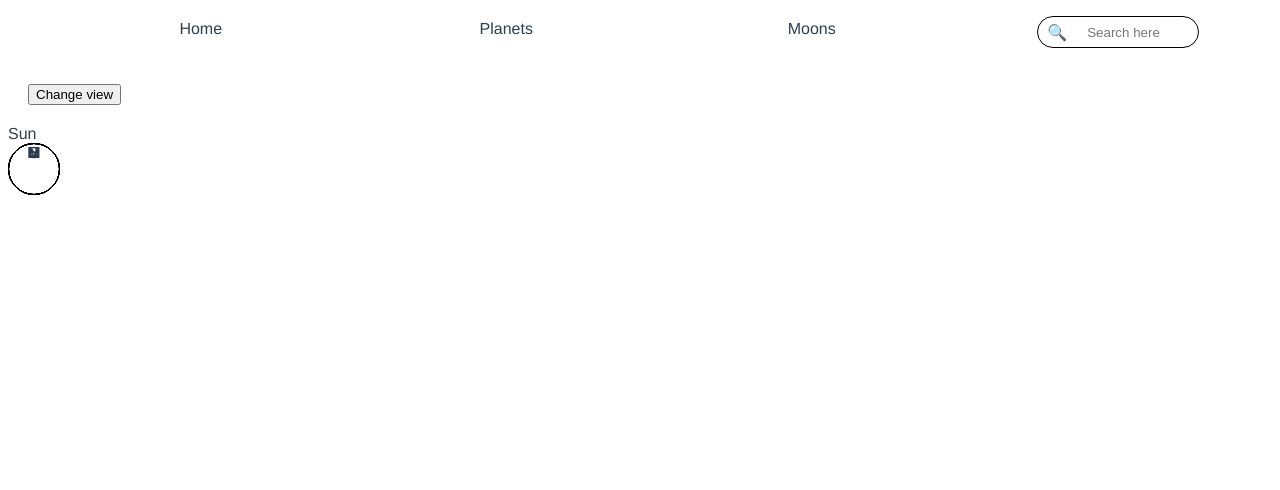
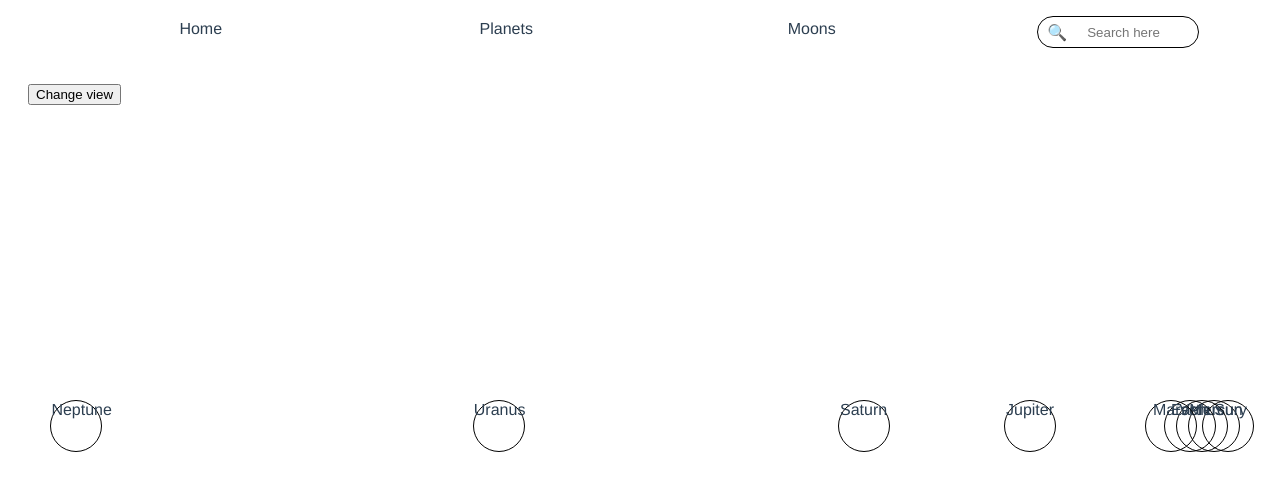
Before and after one commit to StuMcA/spacey, a Vue app in the folder client/: page / in a window 1280 px wide. Shown: the top 490 px of the page. Built offline with nearby package versions, Linux system fonts and the light colour scheme.

Commit message:
created planet item component

```diff
--- a/client/src/App.vue
+++ b/client/src/App.vue
@@ -1,10 +1,10 @@
 <template>
   <div id="app">
     <header>
-      <nav-bar />
+      <nav-bar :planets="planets"/>
     </header>
     <main>
-      <solar-system-container />
+      <solar-system-container :planets="planets"/>
     </main>
   </div>
 </template>
@@ -18,6 +18,21 @@ export default {
   components: {
     'nav-bar': NavBar,
     'solar-system-container': SolarSystemContainer
+  },
+  data() {
+    return {
+      // This array should be replaced with data from the api
+      planets: [
+        "Mercury",
+        "Venus",
+        "Earth",
+        "Mars",
+        "Jupiter",
+        "Saturn",
+        "Uranus",
+        "Neptune"
+      ]
+    }
   }
 }
 </script>
--- /dev/null
+++ b/client/src/components/PlanetItem.vue
@@ -0,0 +1,19 @@
+<template>
+  <div :id="planet.toLowerCase()" class="planet">
+      {{planet}}
+  </div>
+</template>
+
+<script>
+export default {
+    name: "planet-item",
+    props: [
+        "planet"
+    ]
+
+}
+</script>
+
+<style>
+
+</style>
--- a/client/src/components/PlanetList.vue
+++ b/client/src/components/PlanetList.vue
@@ -11,18 +11,12 @@ export default {
 
 data() {
     return {
-        planets: [
-            "Mercury",
-            "Venus",
-            "Earth",
-            "to",
-            "be",
-            "replaced",
-            "with",
-            "api data"
-        ]
+
     }
-}
+},
+props: [
+    "planets"
+]
 
 }
 </script>
--- a/client/src/components/SolarSystemContainer.vue
+++ b/client/src/components/SolarSystemContainer.vue
@@ -2,30 +2,36 @@
     <section>
         <button>Change view</button>
         <section id="solar-system">
-            <div id="sun">Sun</div>
-            <div id="mercury" class="planet">M</div>
-            <div id="venus" class="planet">V</div>
-            <div id="earth" class="planet">E</div>
-            <div id="mars" class="planet">M</div>
-            <div id="jupiter" class="planet">J</div>
-            <div id="saturn" class="planet">S</div>
-            <div id="uranus" class="planet">U</div>
-            <div id="neptune" class="planet">N</div>
+            <div id="sun" class="planet">Sun</div>
+            <planet-item v-for="(planet, index) in planets" :key="index" :planet="planet" />
         </section>
     </section>
 </template>
 
 <script>
+import PlanetItem from './PlanetItem.vue'
+
 export default {
-    name: "solar-system-container"
+    name: "solar-system-container",
+    props: [
+        "planets"
+    ],
+    components: {
+        "planet-item": PlanetItem,
+    }
 
 }
 </script>
 
-<style scoped>
+<style>
 
 button {
     margin: 20px auto 20px 20px;
+}
+
+#solar-system {
+    width: 100%;
+    height: 800px;
 }
 
 .planet {
@@ -35,8 +41,52 @@ button {
     border-radius: 50%;
     position: absolute;
     text-align: center;
+    top: 50%;
+}
+
+#sun {
+    right: 2%;
+}
+
+#mercury {
+    right: 3.1%;
+
+}
+
+#venus {
+    right: 4.1%;
+
+}
+
+#earth {
+    right: 5%;
+
+}
+
+#mars {
+    right: 6.5%;
+
+}
+
+#jupiter {
+    right: 17.5%;
+
+}
+
+#saturn {
+    right: 30.5%;
+
+}
+
+#uranus {
+    right: 59%;
+
+}
+
+#neptune {
+    right: 92%;
+
 }
 
 
-
 </style>
```
